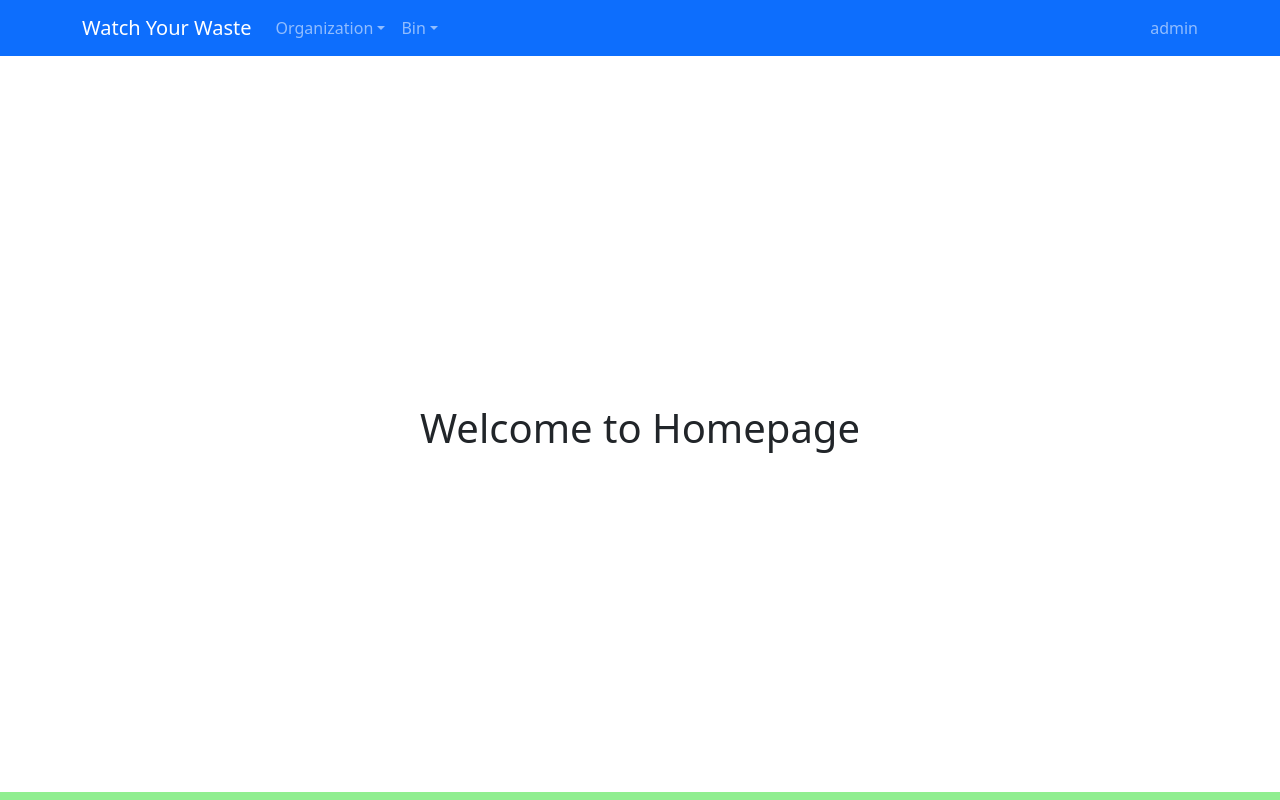
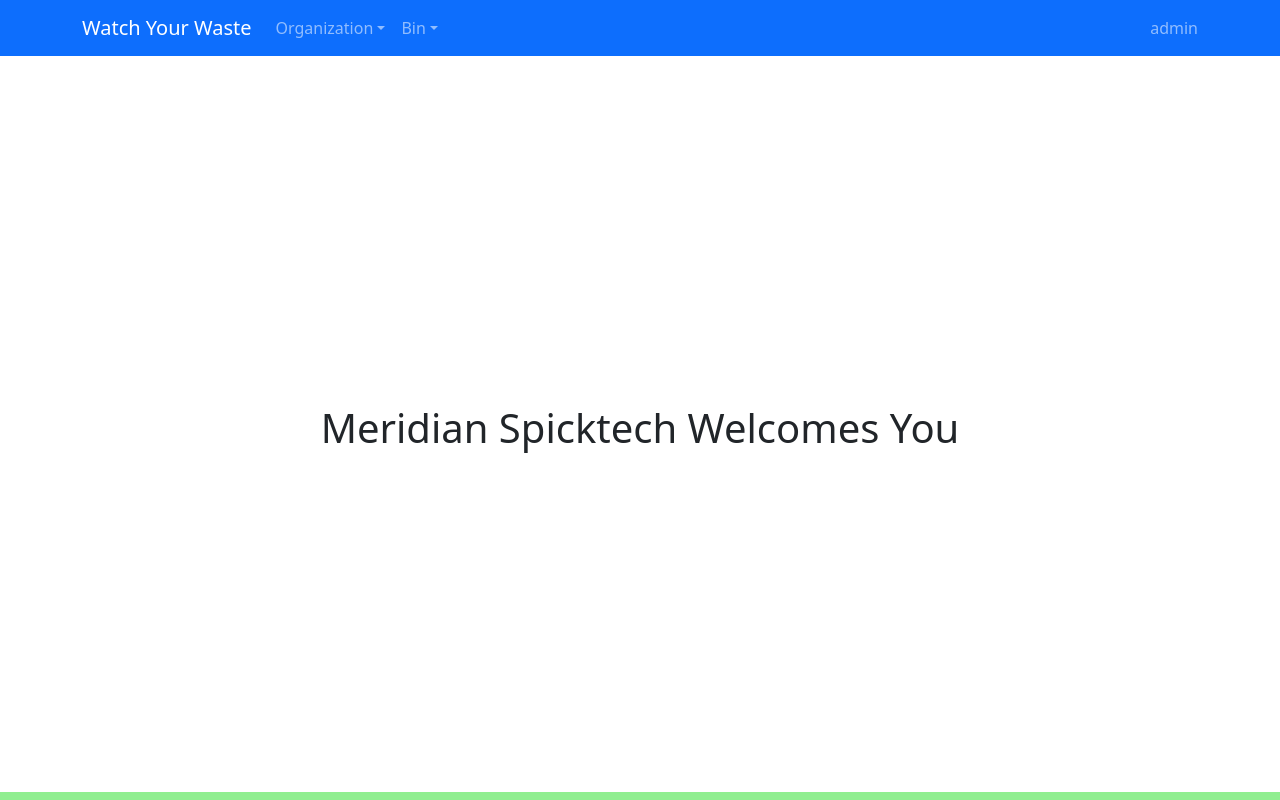
Before and after one commit to suryanarayanan035/vendor-frontend, a React (Create React App) app: page / in a window 1280 px wide. Shown: the top 800 px of the page. Built offline with nearby package versions, Linux system fonts and the light colour scheme.

Commit message:
home text changed

```diff
--- a/src/pages/Login/index.tsx
+++ b/src/pages/Login/index.tsx
@@ -127,7 +127,7 @@ const Login = () => {
           </Row>
         </Container>
       </div> */}
-      <h1>Welcome to Homepage</h1>
+      <h1>Meridian Spicktech Welcomes You</h1>
     </div>
   );
 };
```
Also changed, not shown: 6 other files (tests, documents, lock files or other folders).
